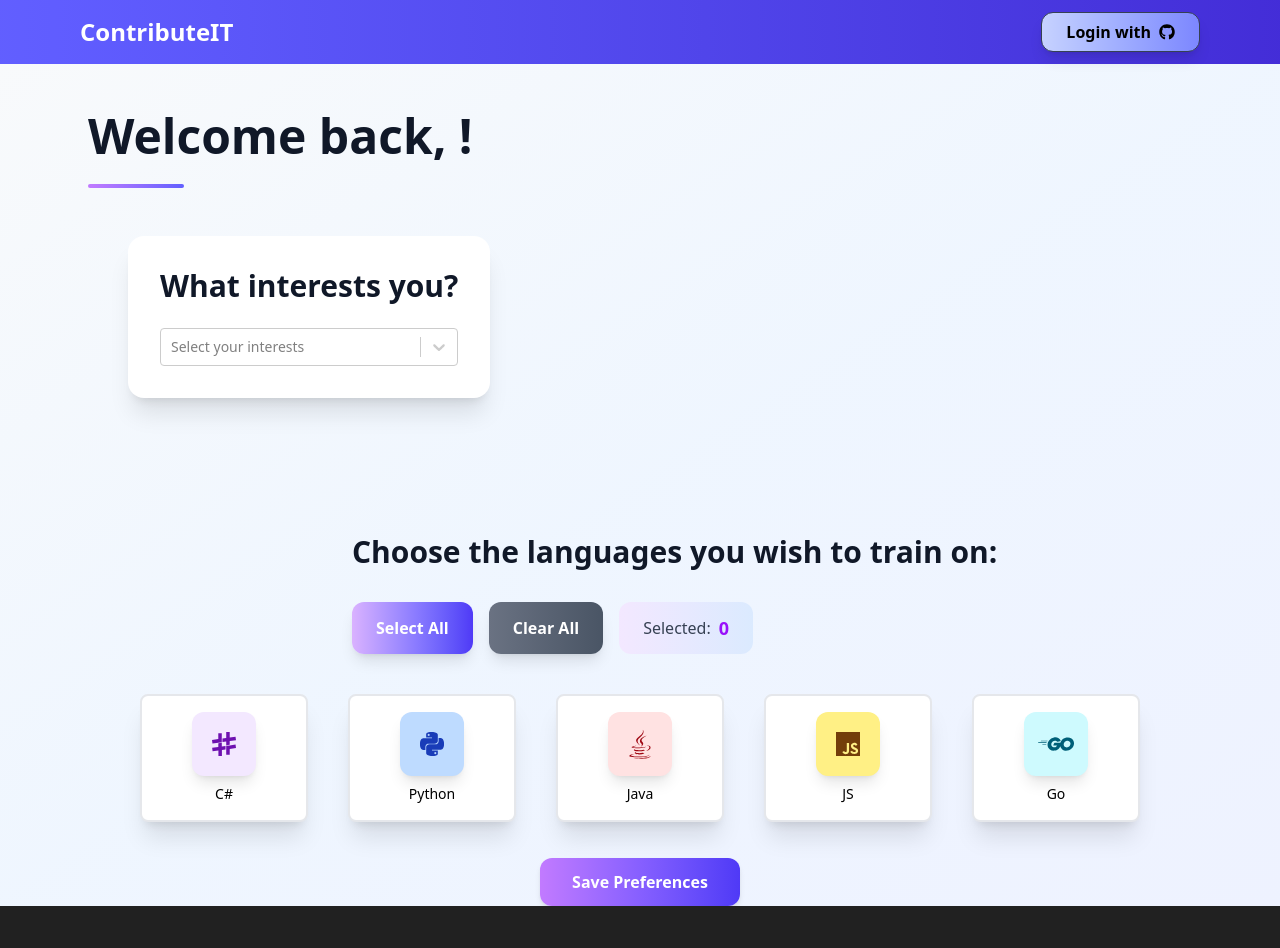
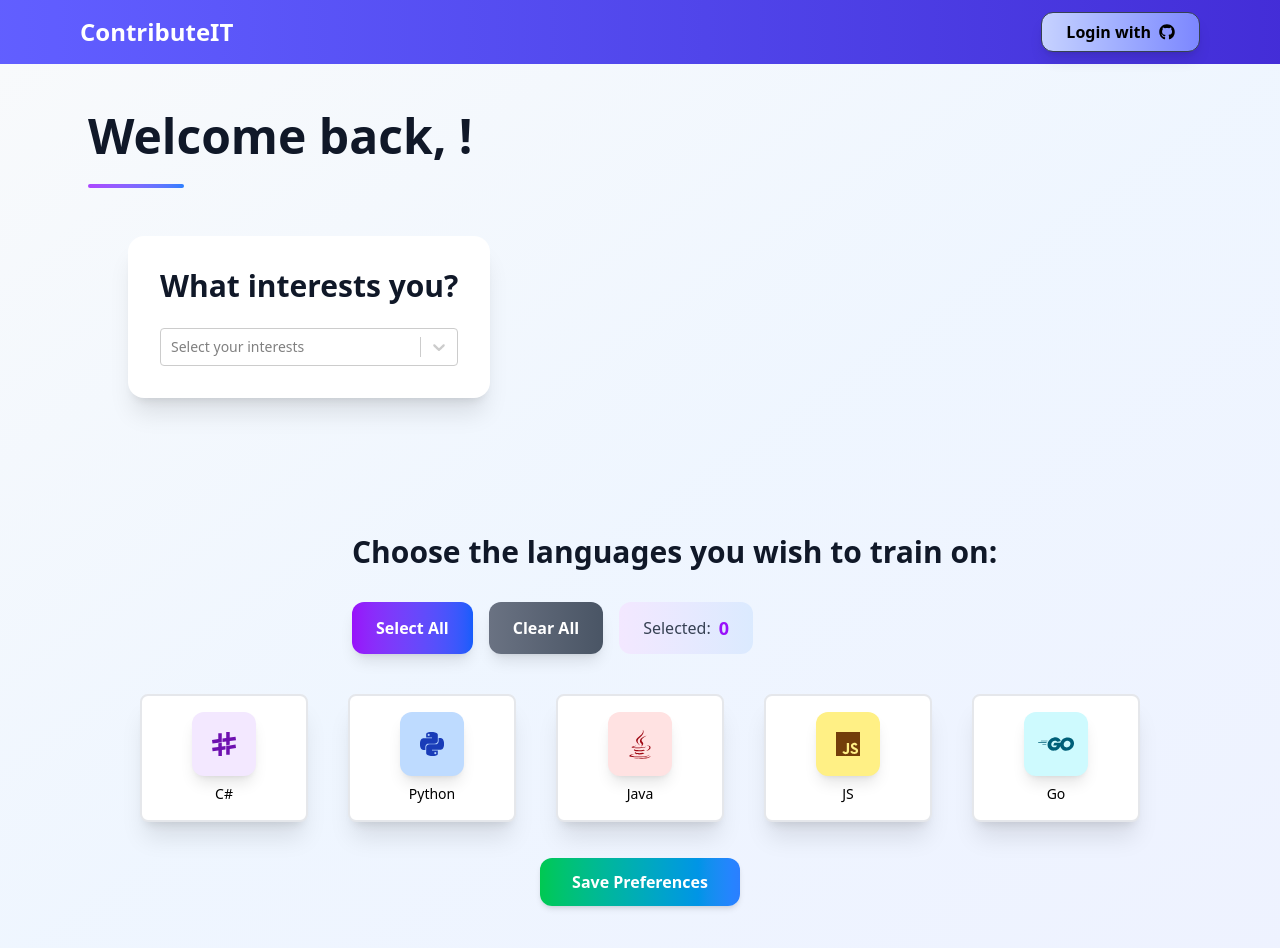
Before and after one commit to alya1007/summer-faf-hackathon-2025, a React (Vite) app in the folder frontend/: page /profile in a window 1280 px wide. Shown: the top 948 px of the page. Before the commit the page ends 906 px from the top, so only its background shows below. Built offline with nearby package versions, Linux system fonts and the light colour scheme; a web font is replaced by a local one.

Commit message:
bugfix: profile context update and search.

```diff
--- a/frontend/src/pages/home.tsx
+++ b/frontend/src/pages/home.tsx
@@ -19,8 +19,10 @@ const Home = () => {
 			try {
 				const params = new URLSearchParams();
 
-				if (searchParams.get("lang"))
-					params.set("lang", searchParams.get("lang")!);
+				const langValues = searchParams.getAll("lang");
+					langValues.forEach((lang) => {
+					params.append("lang", lang);
+				});
 				if (searchParams.get("domain"))
 					params.set("domain", searchParams.get("domain")!);
 				if (searchParams.get("good_first"))
--- a/frontend/src/pages/profile.tsx
+++ b/frontend/src/pages/profile.tsx
@@ -63,7 +63,8 @@ const Profile: React.FC = () => {
     { value: string; label: string }[]
   >([]);
 
-  const { user } = useAuth();
+const { user, setUser } = useAuth();
+
 useEffect(() => {
   if (user) {
     if (user.pref_langs) {
@@ -125,13 +126,23 @@ const Profile: React.FC = () => {
 
       const data = await response.json();
       console.log("Preferences updated:", data);
+
+      if (user) {
+        setUser({
+          ...user,
+          username: user?.username,
+          email: user?.email,
+          pref_langs: payload.pref_langs,
+          pref_domains: payload.pref_domains,
+        });
+      }
     } catch (error) {
       console.error("Error:", error);
     }
   };
 
   return (
-    <div className="w-full bg-gradient-to-br from-slate-50 via-blue-50 to-indigo-50">
+    <div className="w-full min-h-screen bg-gradient-to-br from-slate-50 via-blue-50 to-indigo-50">
       <div className="relative max-w-7xl mx-auto px-4 sm:px-6 lg:pl-22 pt-12">
         <div className="flex flex-col md:flex-row items-center md:items-start gap-10 mb-2">
           {user && (
@@ -144,13 +155,13 @@ const Profile: React.FC = () => {
           <div>
             <h1 className="text-5xl font-bold text-gray-900 mb-4">
               Welcome back,{" "}
-              <span className="bg-gradient-to-r from-purple-300 to-indigo-500 bg-clip-text text-transparent">
+              <span className="bg-gradient-to-r from-purple-600 to-blue-600 bg-clip-text text-transparent">
                 {user?.username}
               </span>
               !
             </h1>
             <div className="mt-6 flex justify-start">
-              <div className="h-1 w-24 bg-gradient-to-r from-purple-400 to-indigo-500 rounded-full"></div>
+              <div className="h-1 w-24 bg-gradient-to-r from-purple-500 to-blue-500 rounded-full"></div>
             </div>
 
             <div className="max-w-4xl pl-4 sm:pl-6 lg:pl-10 py-12">
@@ -189,7 +200,7 @@ const Profile: React.FC = () => {
           <div className="flex flex-wrap mx-auto gap-4 mb-8 mt-8">
             <button
               onClick={selectAll}
-              className="px-6 py-3 bg-gradient-to-r from-purple-300 to-indigo-600 text-white rounded-xl font-semibold hover:from-blue-700 hover:bg-indigo-700 transition-all duration-200 shadow-lg"
+              className="px-6 py-3 bg-gradient-to-r from-purple-600 to-blue-600 text-white rounded-xl font-semibold hover:from-blue-600 hover:to-blue-700 transition-all duration-200 shadow-lg"
             >
               Select All
             </button>
@@ -236,7 +247,7 @@ const Profile: React.FC = () => {
       <div className="flex justify-center mt-6">
         <button
           onClick={handleSubmit}
-          className="px-8 py-3 bg-gradient-to-r from-purple-400 to-indigo-600 text-white mt-15 rounded-xl font-semibold hover:from-purple-500 hover:to-indigo-700 transition-all duration-200 shadow-md hover:shadow-xl"
+          className="px-8 py-3 bg-gradient-to-r from-green-500 to-blue-500 text-white my-15 rounded-xl font-semibold hover:from-green-600 hover:to-blue-600 transition-all duration-200 shadow-md hover:shadow-xl"
         >
           Save Preferences
         </button>
```
Lines whose indentation alone changed are shown as unchanged.
